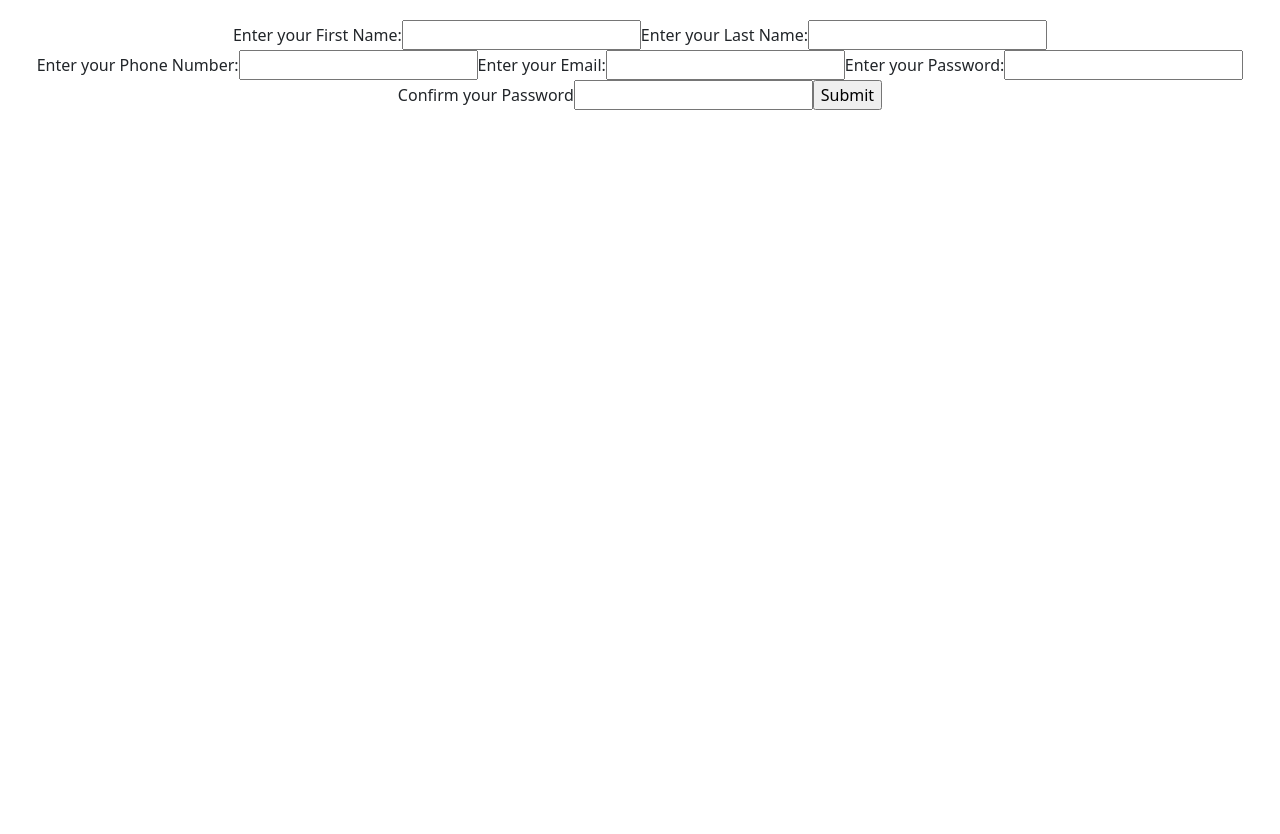
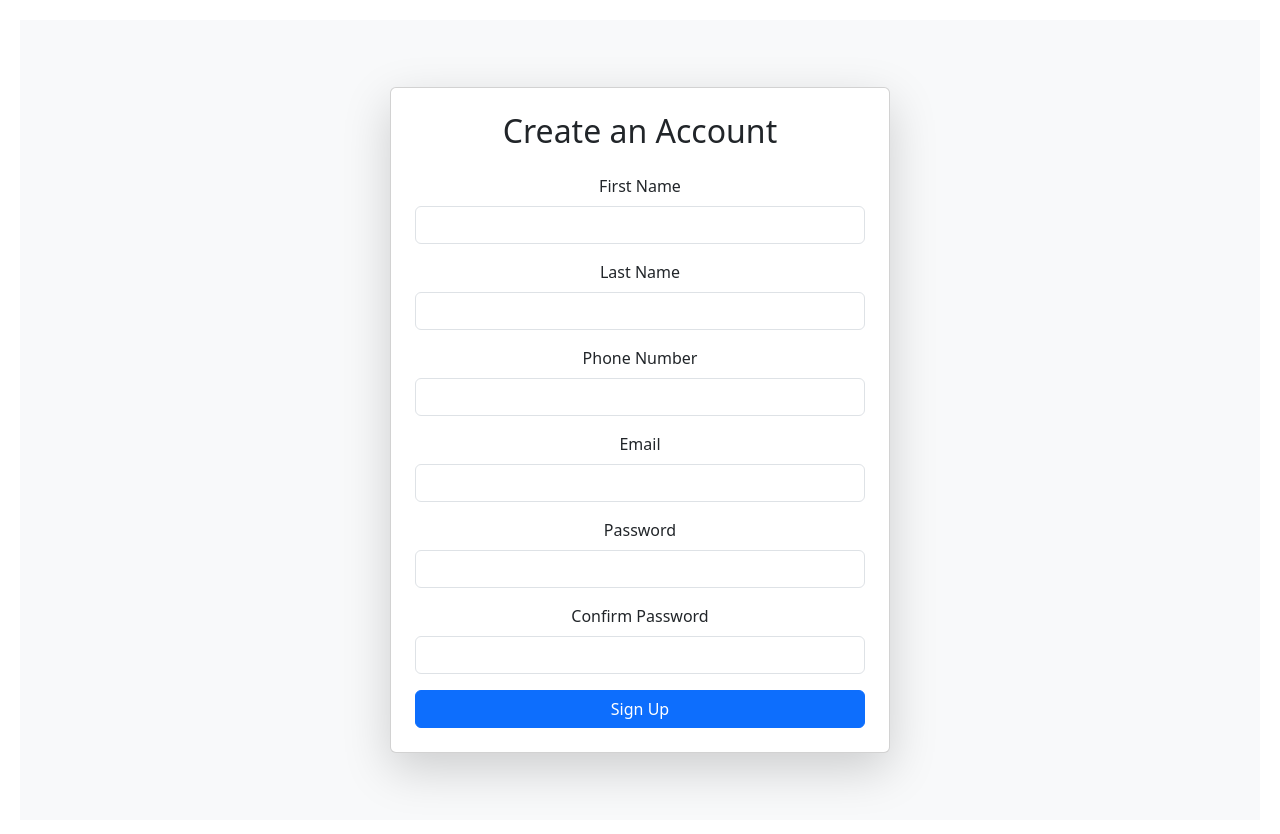
Before and after one commit to RubyDEAD/lms, a React (Create React App) app: page /sign-up in a window 1280 px wide. Shown: the top 834 px of the page. Before the commit the page ends 800 px from the top, so only its background shows below. Built offline with nearby package versions, Linux system fonts and the light colour scheme.

Commit message:
Edited signup page

```diff
--- a/src/App.css
+++ b/src/App.css
@@ -205,3 +205,50 @@
   color: #333;
   font-weight: bold;
 }
+
+.signup-background {
+  background: linear-gradient(to right, #e3f2fd, #bbdefb);
+  font-family: 'Segoe UI', Tahoma, Geneva, Verdana, sans-serif;
+}
+
+.signup-card {
+  width: 100%;
+  max-width: 500px;
+  border-radius: 1rem;
+  background-color: white;
+  animation: fadeIn 0.6s ease-in-out;
+}
+
+@keyframes fadeIn {
+  from {
+    opacity: 0;
+    transform: translateY(25px);
+  }
+  to {
+    opacity: 1;
+    transform: translateY(0);
+  }
+}
+
+.signup-card h2 {
+  color: #1976d2;
+}
+
+.signup-card .btn-primary {
+  background-color: #1976d2;
+  border: none;
+}
+
+.signup-card .btn-primary:hover {
+  background-color: #1565c0;
+}
+
+.alert-danger {
+  animation: shake 0.3s;
+}
+
+@keyframes shake {
+  0% { transform: translateX(-5px); }
+  50% { transform: translateX(5px); }
+  100% { transform: translateX(0); }
+}
--- a/src/pages/signup_page.jsx
+++ b/src/pages/signup_page.jsx
@@ -1,8 +1,8 @@
-import React from "react";
+import React, { useState } from "react";
 import 'bootstrap/dist/css/bootstrap.min.css';
-import { useState } from 'react';
 import axios from "axios";
 import { supabase } from '../supabaseClient';
+import '../App.css';
 
 function SignUpPage() {
   const API_URL = "http://localhost:8081/query";
@@ -16,54 +16,22 @@ function SignUpPage() {
     confirm_password: ''
   });
 
-  const createPatron = async (mutation) => {
-    try {
-      const response = await axios.post(API_URL, {query: mutation})
-      console.log(response)
-
-      const { data, error } = await supabase.auth.signInWithPassword({
-        email: inputs.email,
-        password: inputs.password
-      });
-      if (error) throw error;
-
-      localStorage.setItem('user', JSON.stringify(data.user));
-
-      setTimeout(() => {
-        window.location.href = '/dashboard';
-      }, 1500);
-
-    } catch (err){
-      console.error("Error adding user: ", err);
-    }
-  }
+  const [error, setError] = useState(null);
 
   const handleChange = (event) => {
-    const name = event.target.name;
-    const value = event.target.value;
-    setInputs(values => ({...values, [name]: value}))
-  }
+    const { name, value } = event.target;
+    setInputs(values => ({ ...values, [name]: value }));
+  };
 
-  const handleSubmit = (event) => {
+  const handleSubmit = async (event) => {
     event.preventDefault();
-    console.log(inputs);
 
-    // Check if the passwords are the same
     if (inputs.password !== inputs.confirm_password) {
-      alert("Passwords do not match");
-      setInputs({
-        first_name: '',
-        last_name: '',
-        phoneNumber: '',
-        email: '',
-        password: '',
-        confirm_password: ''
-      });
-
+      setError("Passwords do not match");
       return;
     }
 
-    //Forward request to API-GATEWAY
+    try {
       const mutation = `
         mutation {
           createPatron(
@@ -78,80 +46,68 @@ function SignUpPage() {
             phone_number
           }
         }
-    `
+      `;
 
-    createPatron(mutation);
+      await axios.post(API_URL, { query: mutation });
 
+      const { data, error } = await supabase.auth.signInWithPassword({
+        email: inputs.email,
+        password: inputs.password
+      });
 
+      if (error) throw error;
+
+      localStorage.setItem('user', JSON.stringify(data.user));
+      window.location.href = '/dashboard';
+    } catch (err) {
+      console.error("Signup error:", err);
+      setError("Failed to create account. Please try again.");
+    }
+  };
+
+  return (
+    <div className="d-flex justify-content-center align-items-center vh-100 bg-light">
+      <div className="card shadow-lg p-4" style={{ width: '100%', maxWidth: '500px' }}>
+        <h2 className="text-center mb-4">Create an Account</h2>
+
+        {error && <div className="alert alert-danger">{error}</div>}
+
+        <form onSubmit={handleSubmit}>
+          <div className="mb-3">
+            <label className="form-label">First Name</label>
+            <input type="text" name="first_name" className="form-control" value={inputs.first_name} onChange={handleChange} required />
+          </div>
+
+          <div className="mb-3">
+            <label className="form-label">Last Name</label>
+            <input type="text" name="last_name" className="form-control" value={inputs.last_name} onChange={handleChange} required />
+          </div>
+
+          <div className="mb-3">
+            <label className="form-label">Phone Number</label>
+            <input type="tel" name="phoneNumber" className="form-control" value={inputs.phoneNumber} onChange={handleChange} pattern="^[0-9]{10,15}$" required />
+          </div>
+
+          <div className="mb-3">
+            <label className="form-label">Email</label>
+            <input type="email" name="email" className="form-control" value={inputs.email} onChange={handleChange} required />
+          </div>
+
+          <div className="mb-3">
+            <label className="form-label">Password</label>
+            <input type="password" name="password" className="form-control" value={inputs.password} onChange={handleChange} required />
+          </div>
+
+          <div className="mb-3">
+            <label className="form-label">Confirm Password</label>
+            <input type="password" name="confirm_password" className="form-control" value={inputs.confirm_password} onChange={handleChange} required />
+          </div>
+
+          <button type="submit" className="btn btn-primary w-100">Sign Up</button>
+        </form>
+      </div>
+    </div>
+  );
 }
 
-  return (
-    <form onSubmit={handleSubmit}>
-      <label>Enter your First Name:
-        <input
-            type="text"
-            name="first_name"
-            value={inputs.first_name}
-            onChange={handleChange}
-            required={true}
-        />
-      </label>
-
-      <label>Enter your Last Name:
-        <input
-            type="text"
-            name="last_name"
-            value={inputs.last_name}
-            onChange={handleChange}
-            required={true}
-        />
-      </label>
-
-      <label>Enter your Phone Number:
-        <input
-            type="tel"
-            name="phoneNumber"
-            value={inputs.phoneNumber}
-            onChange={handleChange}
-            pattern='^[0-9]{10,15}$'  // Default regex format that is used in patrondb
-            required={true}
-        />
-      </label>
-
-      <label>Enter your Email:
-        <input
-            type="email"
-            name="email"
-            value={inputs.email}
-            onChange={handleChange}
-            required={true}
-        />
-      </label>
-
-      <label>Enter your Password:
-        <input
-            type="password"
-            name="password"
-            value={inputs.password}
-            onChange={handleChange}
-            required={true}
-        />
-      </label>
-
-      <label>Confirm your Password
-        <input
-            type="password"
-            name="confirm_password"
-            value={inputs.confirm_password}
-            onChange={handleChange}
-            required={true}
-        />
-      </label>
-
-        <input type="submit" />
-    </form>
-  )
-}
-
-
 export default SignUpPage;
```
Lines whose indentation alone changed are shown as unchanged.
